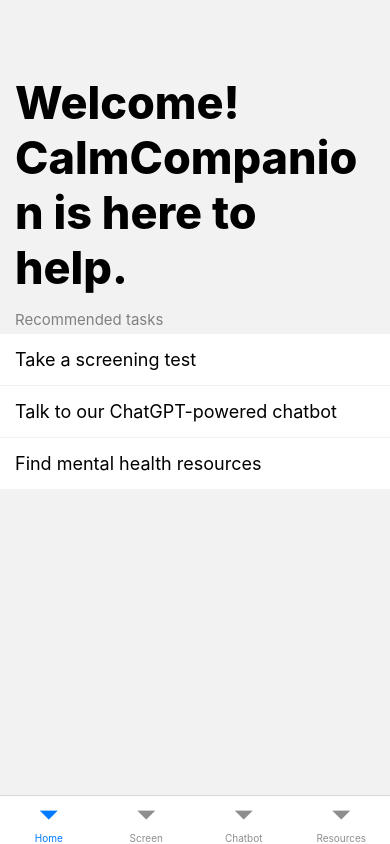
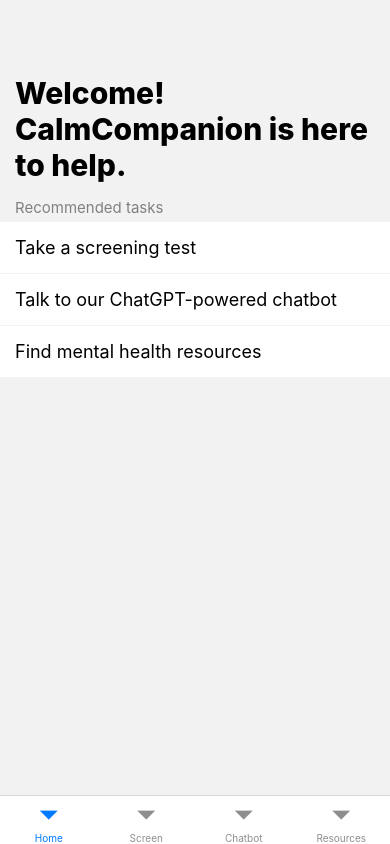
Before and after one commit to DREWHackathon/Mental_Health_Assistant, a React Native app in the folder CalmCompanion/: screen / in a window 390 px wide. Built offline with nearby package versions, Linux system fonts and the light colour scheme; no server answers.

Commit message:
font size change

```diff
--- a/CalmCompanion/src/HomeTab.js
+++ b/CalmCompanion/src/HomeTab.js
@@ -14,7 +14,7 @@ const styles = StyleSheet.create({
       marginBottom: 1,
     },
     textTitle: {
-      fontSize: 45,
+      fontSize: 30,
       fontWeight: 800,
       marginLeft: 15,
       marginRight: 15,
```
